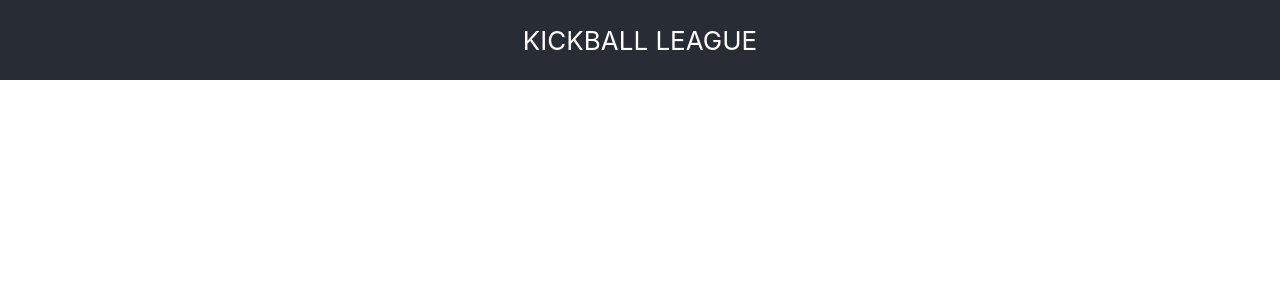
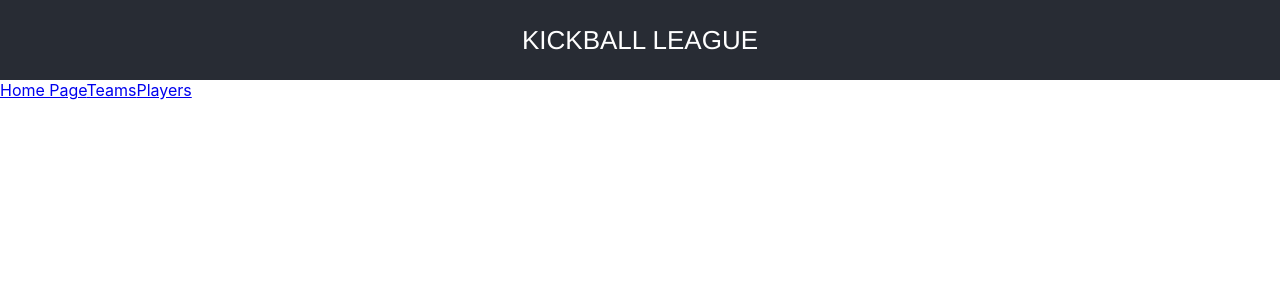
Before and after one commit to abrielcleaver/bfs6-kickball, a React (Create React App) app: page / in a window 1280 px wide. Shown: the top 300 px of the page. Built offline with nearby package versions, Linux system fonts and the light colour scheme.

Commit message:
add NavLinks

```diff
--- a/src/App.css
+++ b/src/App.css
@@ -11,6 +11,7 @@
   justify-content: center;
   font-size: calc(10px + 2vmin);
   color: white;
+  font-family:'Franklin Gothic Medium', 'Arial Narrow', Arial, sans-serif
 }
 
 .App-link {
--- a/src/App.js
+++ b/src/App.js
@@ -5,9 +5,13 @@ import { BrowserRouter, NavLink, Route, Switch } from 'react-router-dom';
 function App() {
   return (
     <div className="App">
-      <header className="App-header">KICKBALL LEAGUE</header>
+      <BrowserRouter>
+        <header className="App-header">KICKBALL LEAGUE</header>
 
-      <BrowserRouter>
+        <NavLink to="/">Home Page</NavLink>
+        <NavLink to="/teams">Teams</NavLink>
+        <NavLink to="/players">Players</NavLink>
+
         <Switch>
           <Route path="/teams" />
           <Route path="/players" />
```
